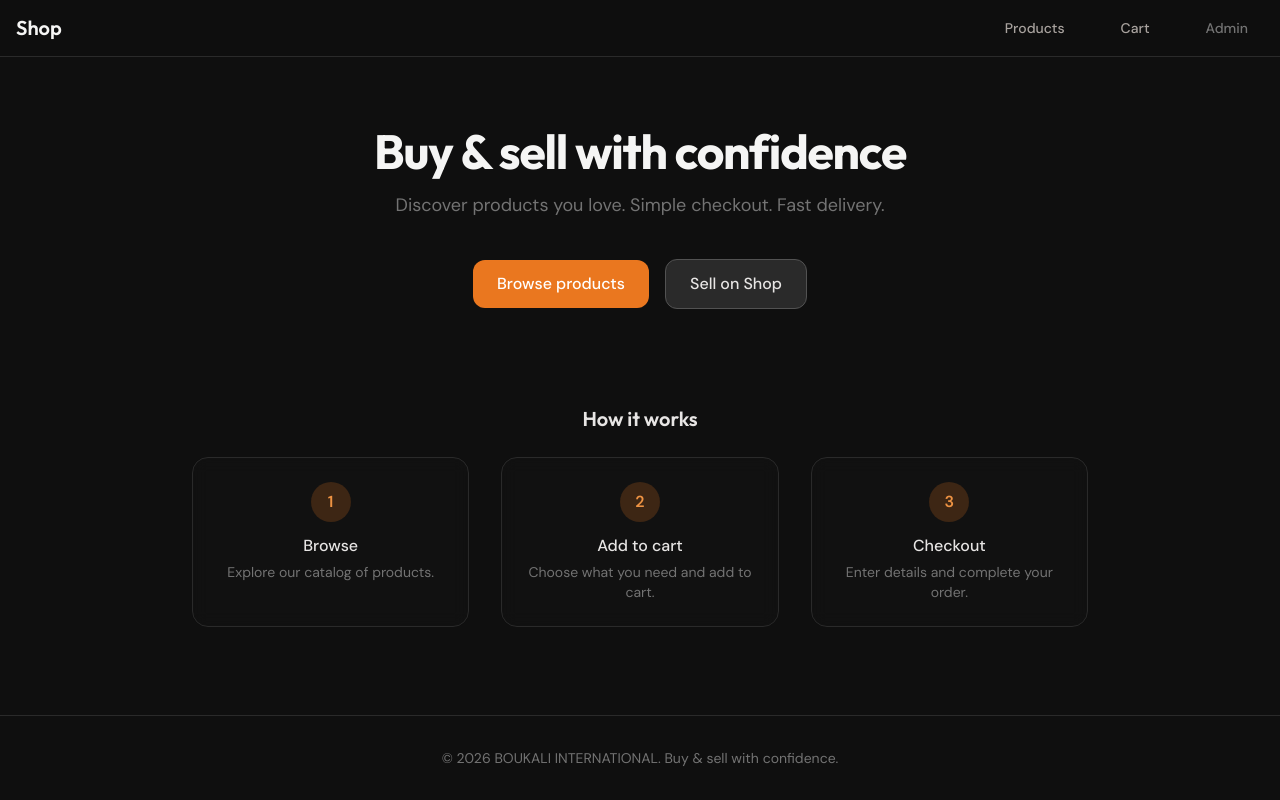
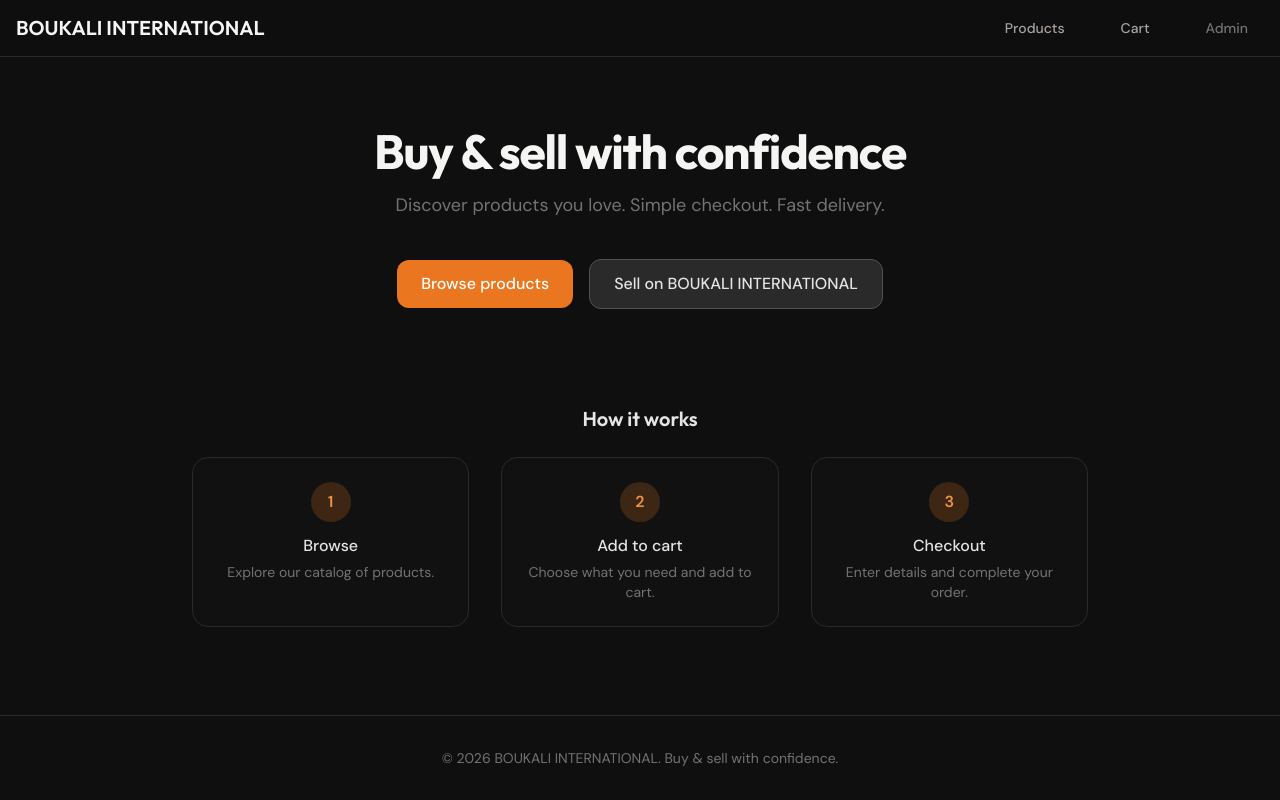
Before and after one commit to BOU607/BOUKALI-INTERNATIONAL-, a Next.js app: page / in a window 1280 px wide. Built offline with nearby package versions, Linux system fonts and the light colour scheme.

Commit message:
Update BOUKALI INTERNATIONAL branding

```diff
--- a/app/page.tsx
+++ b/app/page.tsx
@@ -15,7 +15,7 @@ export default function HomePage() {
             Browse products
           </Link>
           <Link href="/admin" className="btn-secondary text-base px-6 py-3">
-            Sell on Shop
+            Sell on BOUKALI INTERNATIONAL
           </Link>
         </div>
       </div>
--- a/components/Nav.tsx
+++ b/components/Nav.tsx
@@ -10,7 +10,7 @@ export function Nav() {
     <header className="sticky top-0 z-50 border-b border-ink-800 bg-ink-950/90 backdrop-blur">
       <div className="container mx-auto px-4 h-14 flex items-center justify-between">
         <Link href="/" className="font-display font-semibold text-xl text-stone-100">
-          Shop
+          BOUKALI INTERNATIONAL
         </Link>
         <nav className="flex items-center gap-6">
           <Link href="/products" className="btn-ghost text-sm">
```
Also changed, not shown: 1 other file (tests, documents, lock files or other folders).
